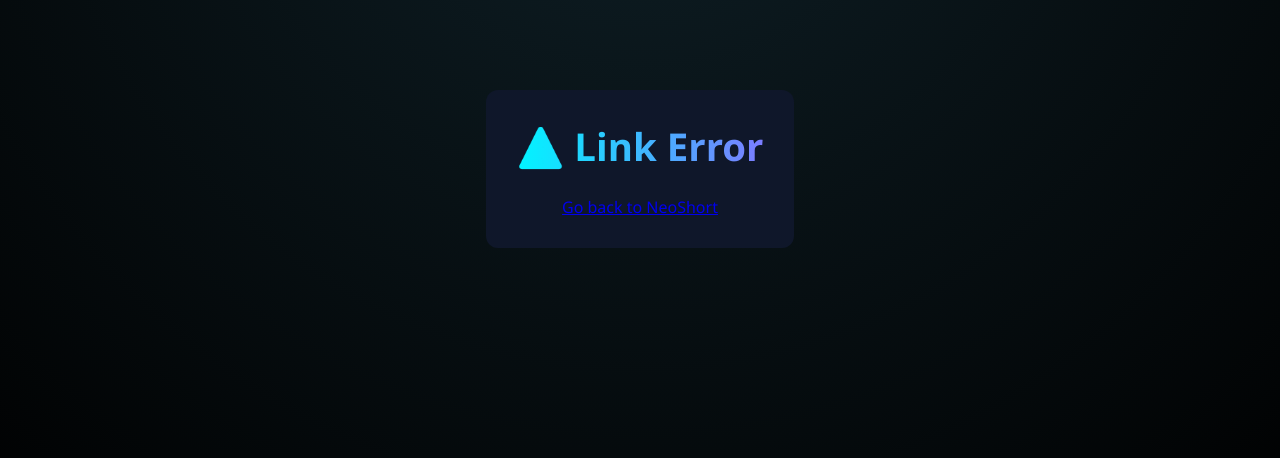
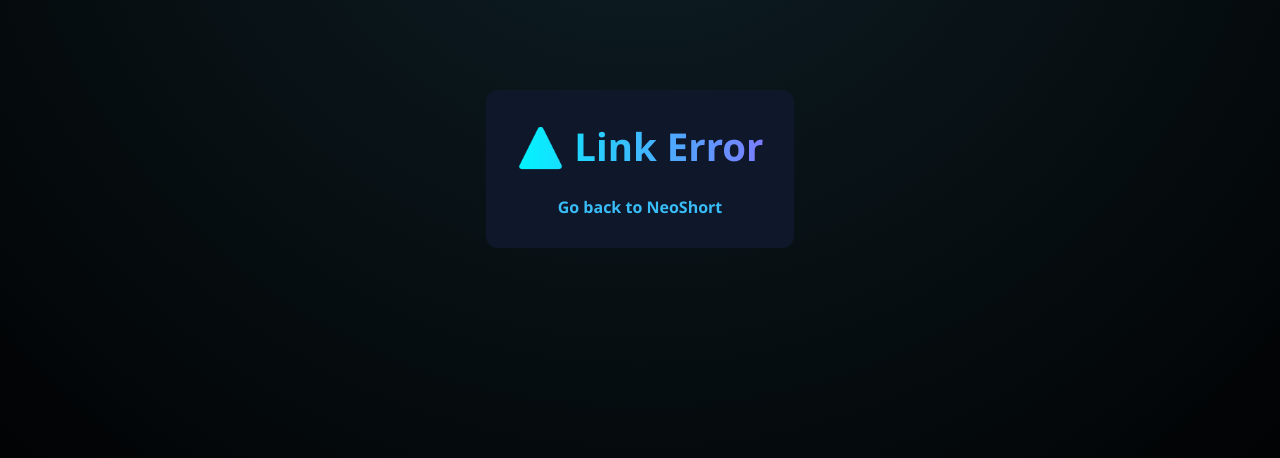
Before and after one commit to COZYkrish/NeoShort, a Flask app: template templates/error.html in a window 1280 px wide. Shown: the part 231-689 px from the top of the page. Run offline with Flask 3, Linux system fonts and the light colour scheme; the template is opened without the code that fills it, so the values that code supplies are empty.

Commit message:
ypdated css

```diff
--- a/static/css/style.css
+++ b/static/css/style.css
@@ -167,7 +167,7 @@ button:hover {
   border-radius: 12px;
 }
 
-/* .container a {
+.container a {
   color: #38bdf8;
   text-decoration: none;
   font-weight: bold;
@@ -179,4 +179,4 @@ button:disabled {
 
 button.loading {
   background: linear-gradient(90deg, #38bdf8, #6366f1);
-} */
+}
```
